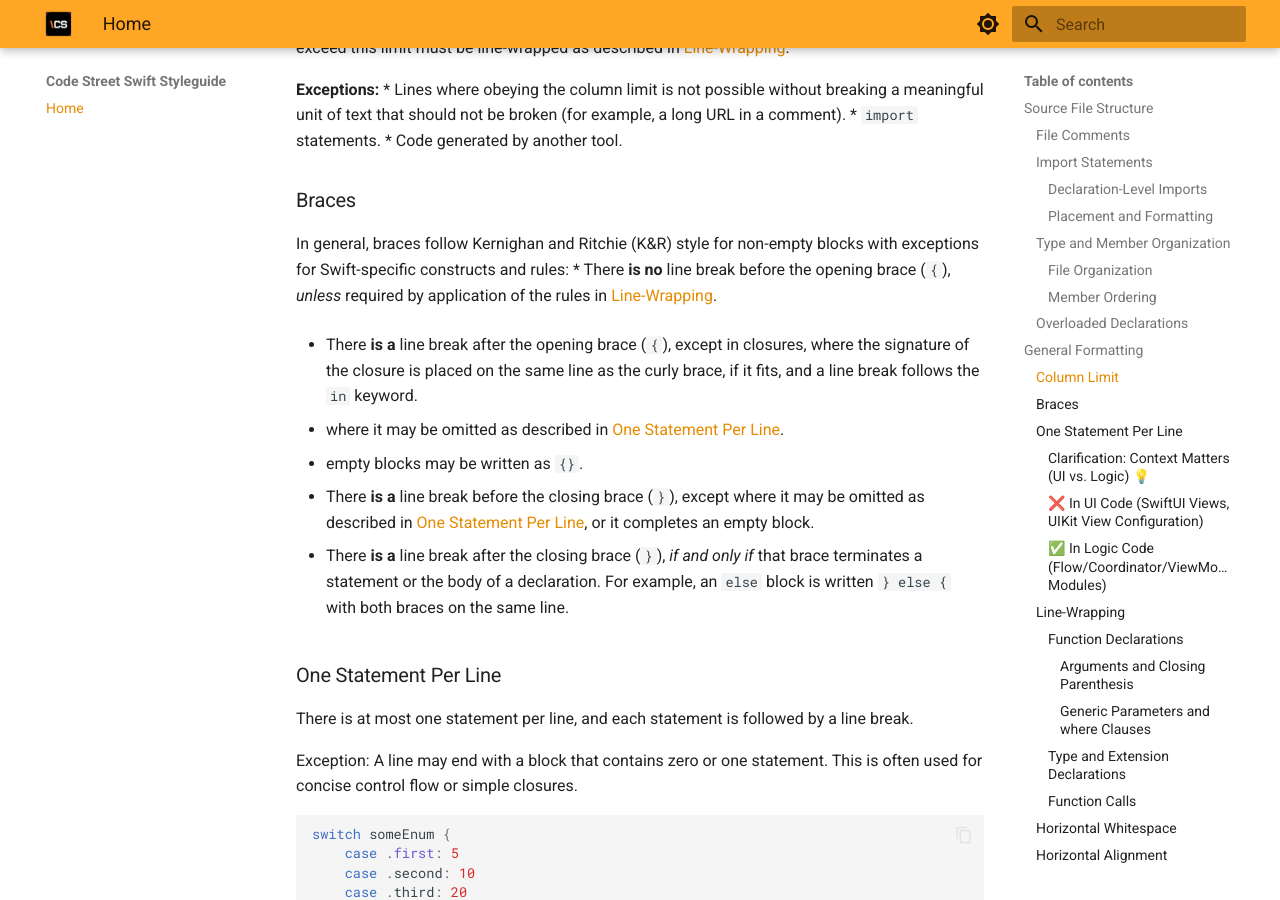
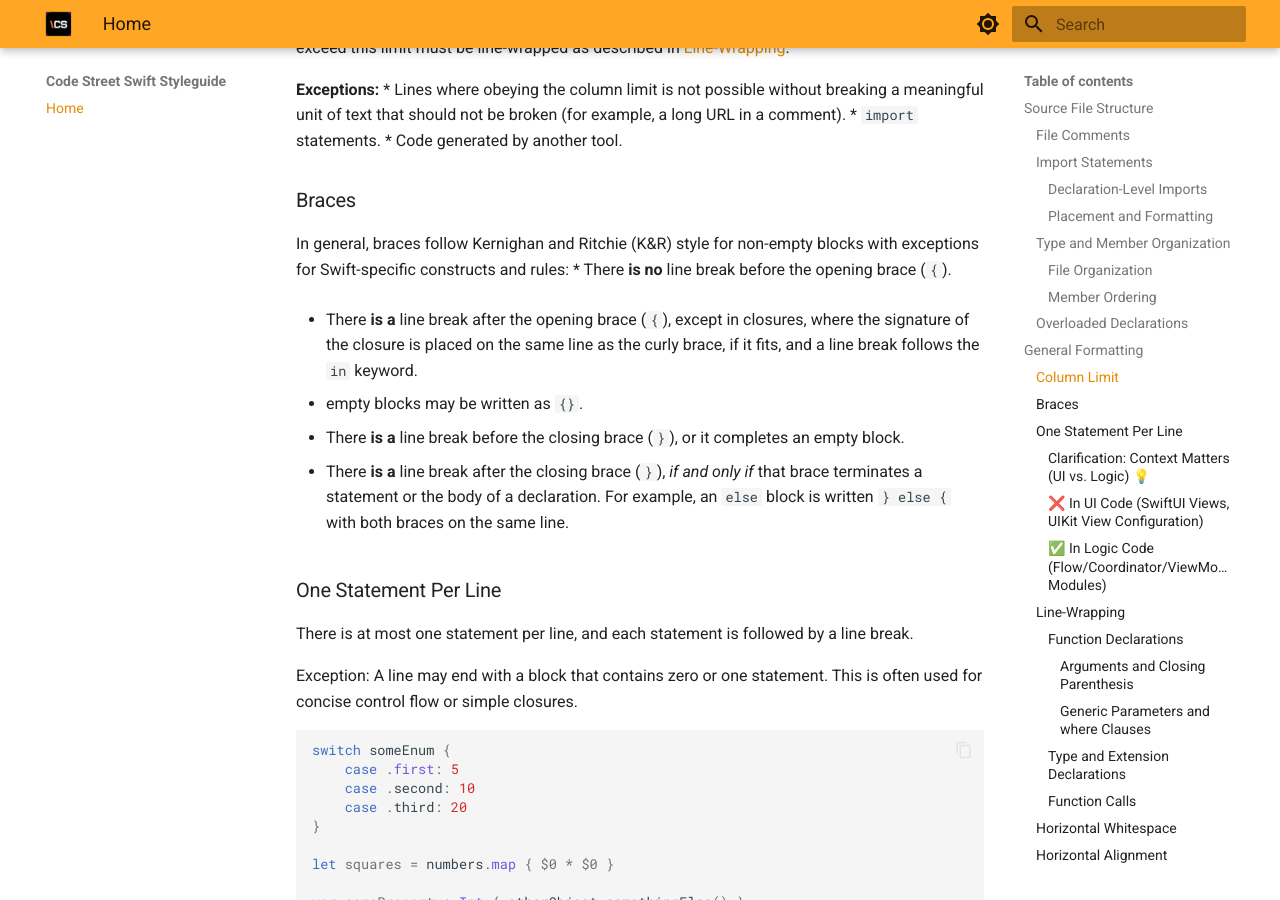
Before and after one commit to Lamass566/styleguide, an MkDocs documentation site: the page built from docs/index.md, in a window 1280 px wide and 900 px high, scrolled down 2593 px. Built offline with MkDocs 1.6.1 and Material for MkDocs 9.7.7, drawn with Linux system fonts in a browser that asks for light colours.

Commit message:
Update index.md

```diff
--- a/docs/index.md
+++ b/docs/index.md
@@ -97,15 +97,13 @@ Swift code has a column limit of 200 characters. Except as noted below, any line
 ### Braces
 
 In general, braces follow Kernighan and Ritchie (K&R) style for non-empty blocks with exceptions for Swift-specific constructs and rules:
-* There **is no** line break before the opening brace (`{`), *unless* required by application of the rules in [Line-Wrapping](#line-wrapping).
+* There **is no** line break before the opening brace (`{`).
 
 * There **is a** line break after the opening brace (`{`), except in closures, where the signature of the closure is placed on the same line as the curly brace, if it fits, and a line break follows the `in` keyword.
 
-* where it may be omitted as described in [One Statement Per Line](#one-statement-per-line).
-
 * empty blocks may be written as `{}`.
 
-* There **is a** line break before the closing brace (`}`), except where it may be omitted as described in [One Statement Per Line](#one-statement-per-line), or it completes an empty block.
+* There **is a** line break before the closing brace (`}`), or it completes an empty block.
 
 * There **is a** line break after the closing brace (`}`), *if and only if* that brace terminates a statement or the body of a declaration. For example, an `else` block is written `} else {` with both braces on the same line.
 
```
